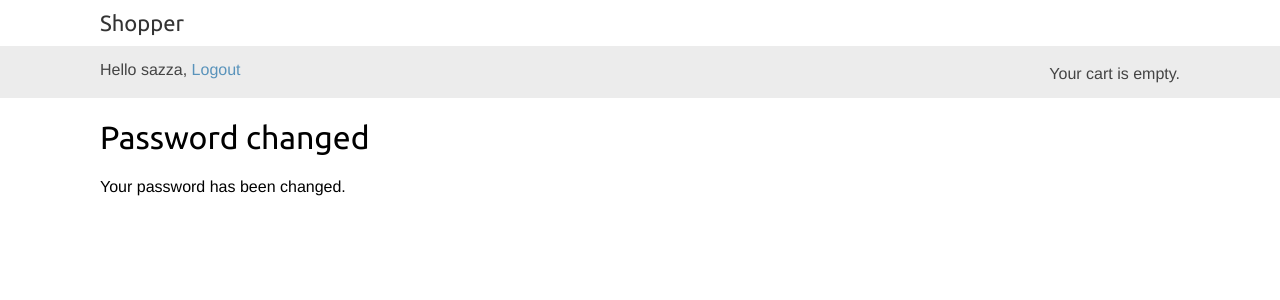
After one commit to Mrsazza/MYSHOP, a Django app: page /account/password_change/done/ in a window 1280 px wide. The commit adds this page. Shown: the top 300 px of the page. Run offline with Django 3.2, Linux system fonts and the light colour scheme; a user stored in the database is signed in.

Commit message:
password change and resetting password added

```diff
--- /dev/null
+++ b/account/templates/registration/password_change_done.html
@@ -0,0 +1,10 @@
+{% extends 'shop/base.html' %}
+
+{% block title %}
+    Password changed
+{% endblock %}
+
+{% block content %}
+<h1>Password changed</h1>
+<p>Your password has been changed.</p>
+{% endblock %}
--- a/account/urls.py
+++ b/account/urls.py
@@ -7,4 +7,7 @@ urlpatterns = [
     # path('login/', views.user_login, name='login'),
     path('login/', auth_views.LoginView.as_view(), name='login'),
     path('logout/',auth_views.LogoutView.as_view(), name='logout'),
+    # change password urls
+    path('password_change/', auth_views.PasswordChangeView.as_view(), name='passwod_change'),
+    path('password_change/done/', auth_views.PasswordChangeDoneView.as_view(), name='password_change_done'),
 ]
--- a/shop/static/css/base.css
+++ b/shop/static/css/base.css
@@ -8,6 +8,11 @@ body {
 
 h1, h2, h3, h4, h5 , h6 {
     font-family: 'Ubuntu', sans-serif; font-weight:normal;
+}
+
+form p {
+    width:100%;
+    overflow:auto;
 }
 
 a {
```
Also changed, not shown: account/templates/registration/password_change_form.html (added, +16 -0 lines), db.sqlite3.
